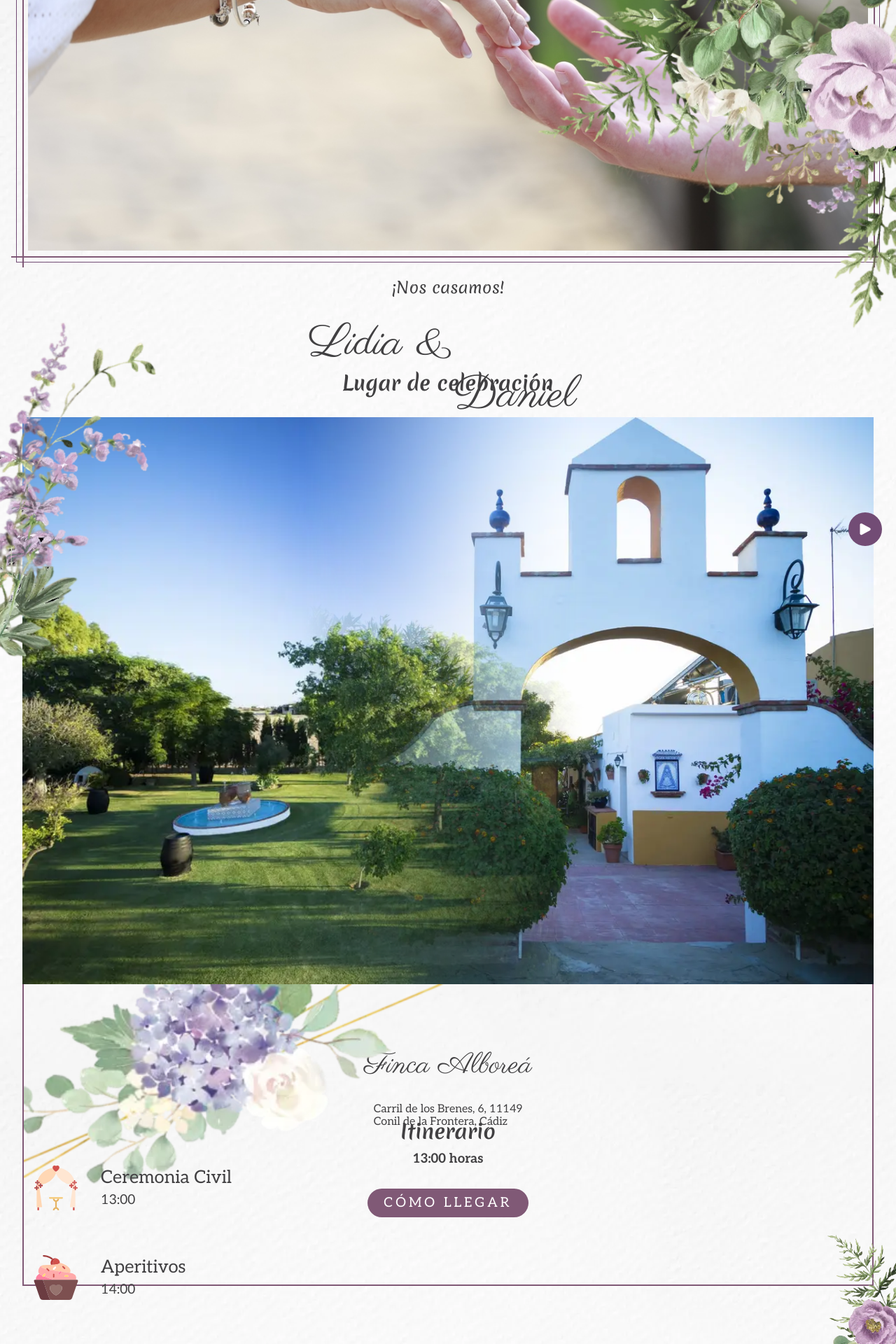
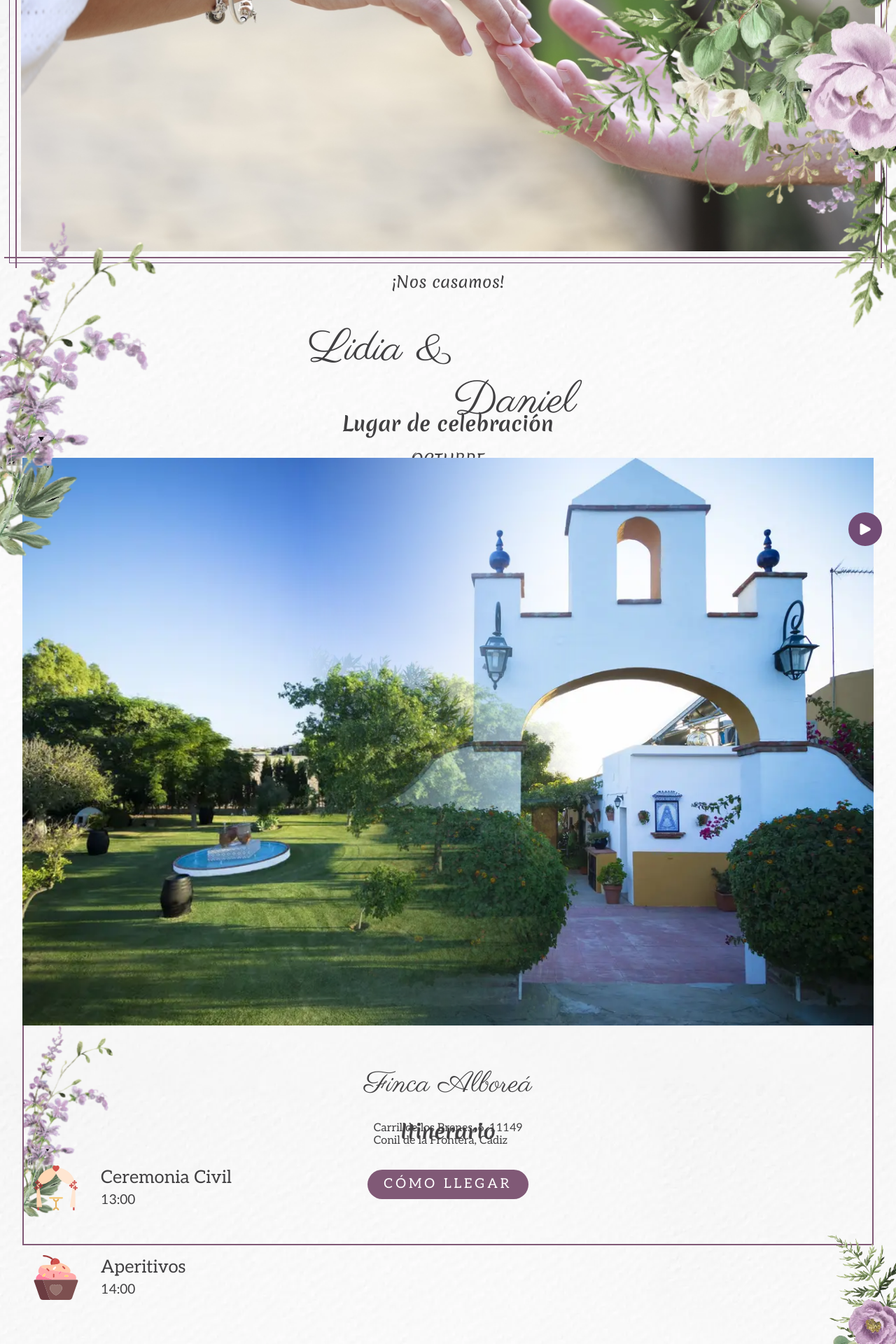
Before and after one commit to danigonlinea/wedding.github.io, a Vue app: page / in a window 1280 px wide. Shown: the top 1920 px of the page at 70% size. Built offline with nearby package versions, Linux system fonts and the light colour scheme; a web font is replaced by a local one.

Commit message:
first screen done

```diff
--- a/src/components/invitation/weddingHeader.vue
+++ b/src/components/invitation/weddingHeader.vue
@@ -214,7 +214,7 @@ function daysUntil(targetDate) {
   height: 25vh;
   display: flex;
   flex-direction: column;
-
+  justify-content: center;
   align-items: center;
   gap: 1em;
 }
@@ -230,7 +230,7 @@ function daysUntil(targetDate) {
 
 .header-flower-small {
   position: absolute;
-  bottom: -18%;
+  bottom: 0%;
   left: 0;
   width: 14em;
   height: auto;
@@ -251,12 +251,12 @@ function daysUntil(targetDate) {
 /* Tablet and smaller screens */
 @media screen and (max-width: 768px) {
   .header-flower-big {
-    width: 24em;
+    width: 21em;
   }
 
   .header-flower-small,
   .header-flower-small-simetric {
-    width: 8em;
+    width: 7em;
   }
 }
 
@@ -266,7 +266,7 @@ header {
   flex-direction: column;
 
   .header-image-hands-container {
-    padding: 1em;
+    padding: 0.4em;
     height: 50vh;
     display: flex;
     align-items: flex-end;
@@ -294,7 +294,7 @@ header {
     flex-direction: column;
     align-items: center;
     justify-content: flex-start;
-    gap: 2em;
+    gap: 3em;
   }
 
   .header-we-get-married {
--- a/src/components/invitation/weddingPlace.vue
+++ b/src/components/invitation/weddingPlace.vue
@@ -18,17 +18,30 @@
       </div>
 
       <div class="wedding-place-info">
-        <img
+        <!--  <img
           src="../../assets/flowers/flor-wedding-place.webp"
           alt="Example Image"
           class="wedding-place-flower"
-        />
+        /> -->
+
+        <picture class="wedding-place-flower-two">
+          <source
+            srcset="../../assets/flowers/flower-top-left.webp"
+            type="image/webp"
+          />
+
+          <img
+            src="../../assets/flowers/flower-top-left.webp"
+            alt="Example Image"
+            class="section-image animation-from-left"
+          />
+        </picture>
         <span class="wedding-title-handwriting">Finca Alboreá</span>
         <div>
           <p>Carril de los Brenes, 6, 11149</p>
           <p>Conil de la Frontera, Cádiz</p>
         </div>
-        <h3>13:00 horas</h3>
+
         <div class="center">
           <WeddingLink :to="weddingPlaceGmapsLink">Cómo llegar</WeddingLink>
         </div>
@@ -55,6 +68,14 @@ const weddingPlaceGmapsLink =
   top: 0;
 }
 
+.wedding-place-flower-two {
+  width: 100%;
+  position: absolute;
+  top: 0;
+  left: 0;
+  width: 8em;
+}
+
 .wedding-place {
   height: 100vh;
   display: flex;
@@ -78,7 +99,7 @@ const weddingPlaceGmapsLink =
 }
 
 .wedding-place-info {
-  padding: 6em 2em;
+  padding: 4em 2em;
   border-left: 2px solid var(--card-border);
   border-right: 2px solid var(--card-border);
   border-bottom: 2px solid var(--card-border);
```
